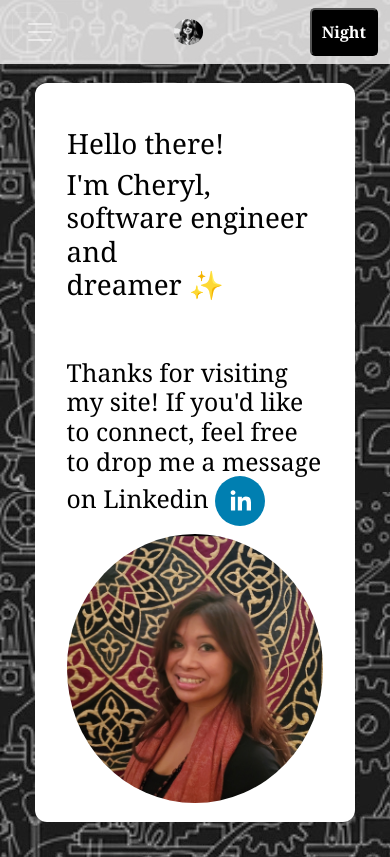
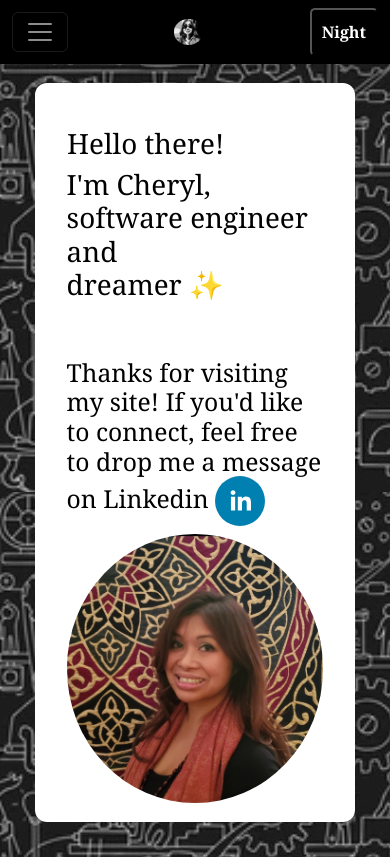
Before and after one commit to Cherylcc227/CherylCWebsite, a React (Create React App) app in the folder client/: page / in a window 390 px wide. Built offline with nearby package versions, Linux system fonts and the light colour scheme.

Commit message:
Updated mobile color scheme

```diff
--- a/client/src/App.css
+++ b/client/src/App.css
@@ -8,6 +8,7 @@
   --box-shadow-color: grey;
   --slider-gauge-color:#668f80;
   --link-color: rgba(23, 12, 12, .9);
+  /* --mobile-color: rgba(12, 15, 23); */
 }
 
 [data-theme="dark"] {
@@ -20,6 +21,7 @@
   --box-shadow-color: black;
   --slider-gauge-color:#2d4b40;
   --link-color: rgba(244, 242, 242, 0.839);
+  /* --mobile-color: rgba(6, 58, 58); */
 }
 html {
   background-color: var(--background-color);
@@ -144,9 +146,7 @@ html {
 }
 
 .navBar {
-  /* background-color: rgba(23, 12, 12, .9) !important ; */
   background-color: var(--link-color)!important;
-  /* color: black!important; */
 }
 
 .navbar-nav {
@@ -166,6 +166,16 @@ html {
   .caption {
     font-size: large;
   }
+  .navBar {
+    background-color: black!important;
+  }
+  .link {
+    color: white;
+  }
+  .link:hover {
+     color: red;
+  }
+
 }
 
 button {
```
